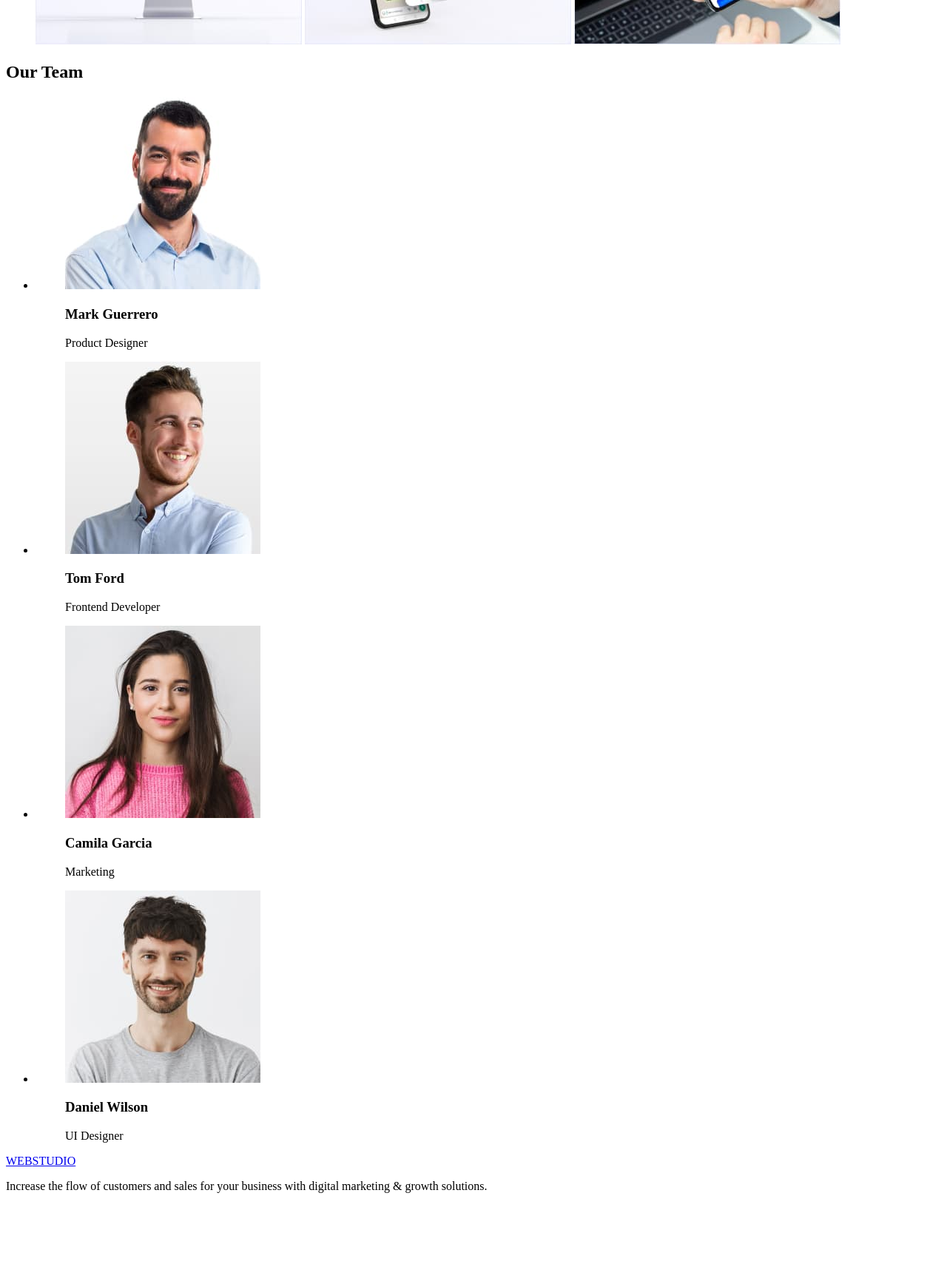
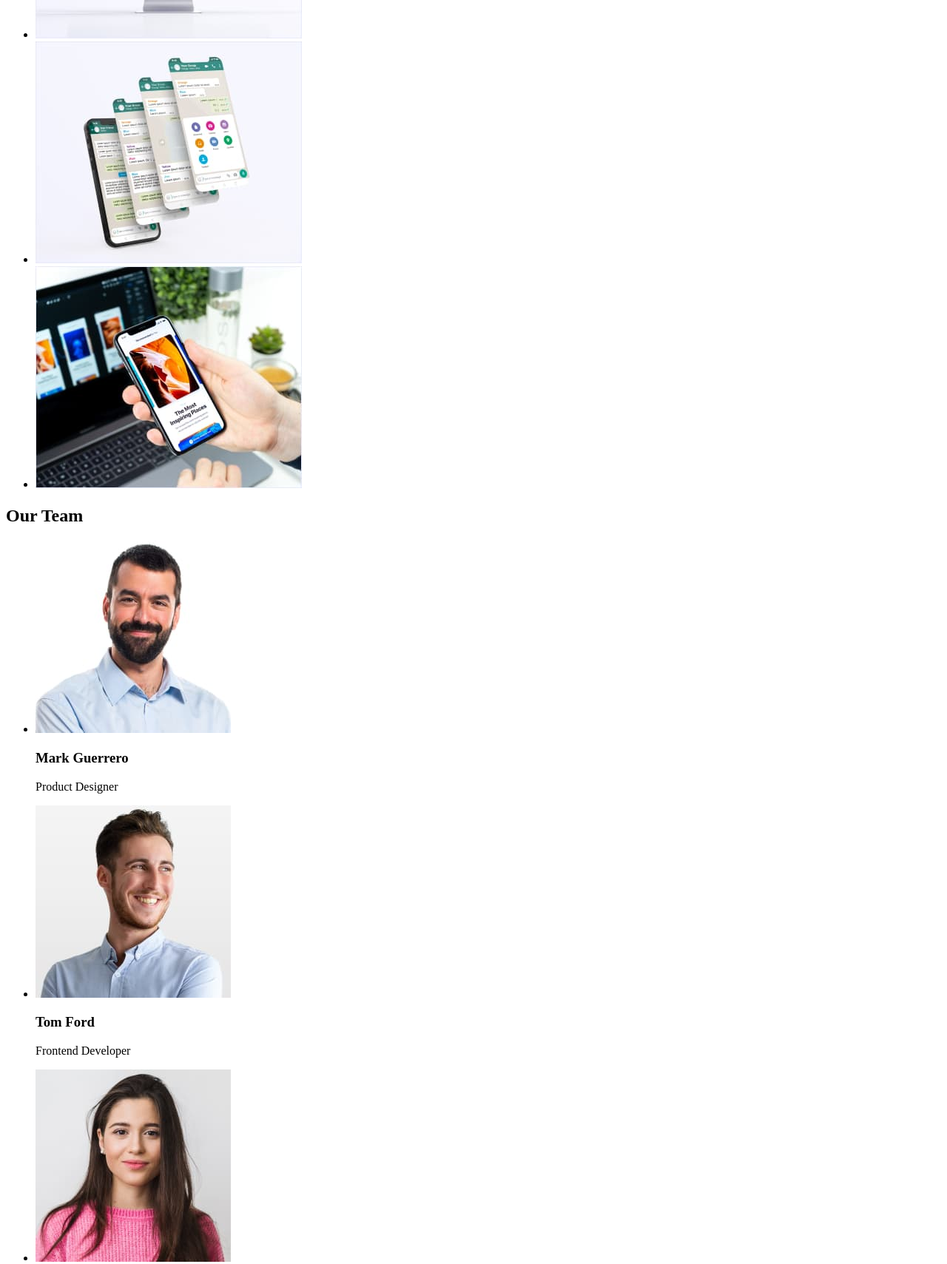
Before and after one commit to akurzyk1987/goit-markup-hw-01, a plain HTML site: page index.html in a window 1280 px wide. Shown: the part 860-2569 px from the top of the page at 74% size. Before the commit the page ends 2489 px from the top, so only its background shows below. Drawn offline with Linux system fonts and the light colour scheme.

Commit message:
Commit 2
Poprawki do pracy domowej

```diff
--- a/index.html
+++ b/index.html
@@ -7,15 +7,13 @@
   </head>
   <body>
     <header>
-      <p>
-        <a href="#"><span>WEB</span>STUDIO</a>
-      </p>
+      <a href="."><span>WEB</span>STUDIO</a>
       <nav>
-        <menu>
-          <li><a href="#">Studio</a></li>
+        <ul>
+          <li><a href=".">Studio</a></li>
           <li><a href="#">Portfolio</a></li>
           <li><a href="#">Contacts</a></li>
-        </menu>
+        </ul>
       </nav>
       <address>
         <ul>
@@ -53,58 +51,42 @@
       </section>
       <section>
         <h2>What are we doing</h2>
-        <figure>
+        <ul>
+          <li>
             <img src="./images/computer.jpg" alt="computer" width="360" height="300" />
-          <img src="./images/smartphone-message.jpg" alt="smartphone message" width="360" height="300" />
-          <img src="./images/smartphone-app.jpg" alt="smartphone app" width="360" height="300" />
-        </figure>
+          </li>
+          <li><img src="./images/smartphone-message.jpg" alt="smartphone message" width="360" height="300" /></li>
+          <li><img src="./images/smartphone-app.jpg" alt="smartphone app" width="360" height="300" /></li>
+        </ul>
       </section>
       <section>
         <h2>Our Team</h2>
         <ul>
           <li>
-            <figure>
             <img src="./images/product-designer.jpg" alt="Mark Guerrero Product Designer" width="264" height="260" />
-              <figcaption>
             <h3>Mark Guerrero</h3>
             <p>Product Designer</p>
-              </figcaption>
-            </figure>
           </li>
           <li>
-            <figure>
             <img src="./images/frontend-developer.jpg" alt="Tom Ford Frontend Developer" width="264" height="260" />
-              <figcaption>
             <h3>Tom Ford</h3>
             <p>Frontend Developer</p>
-              </figcaption>
-            </figure>
           </li>
           <li>
-            <figure>
             <img src="./images/marketing.jpg" alt="Camila Garcia Marketing" width="264" height="260" />
-              <figcaption>
             <h3>Camila Garcia</h3>
             <p>Marketing</p>
-              </figcaption>
-            </figure>
           </li>
           <li>
-            <figure>
             <img src="./images/ui-designer.jpg" alt="Daniel Wilson UI Designer" width="264" height="260" />
-              <figcaption>
             <h3>Daniel Wilson</h3>
             <p>UI Designer</p>
-              </figcaption>
-            </figure>
           </li>
         </ul>
       </section>
     </main>
     <footer>
-      <p>
-        <a href="#"><span>WEB</span>STUDIO</a>
-      </p>
+      <a href="."><span>WEB</span>STUDIO</a>
       <p>Increase the flow of customers and sales for your business with digital marketing & growth solutions.</p>
     </footer>
   </body>
```
Also changed, not shown: 1 other file. Lines whose indentation alone changed are shown as unchanged.
